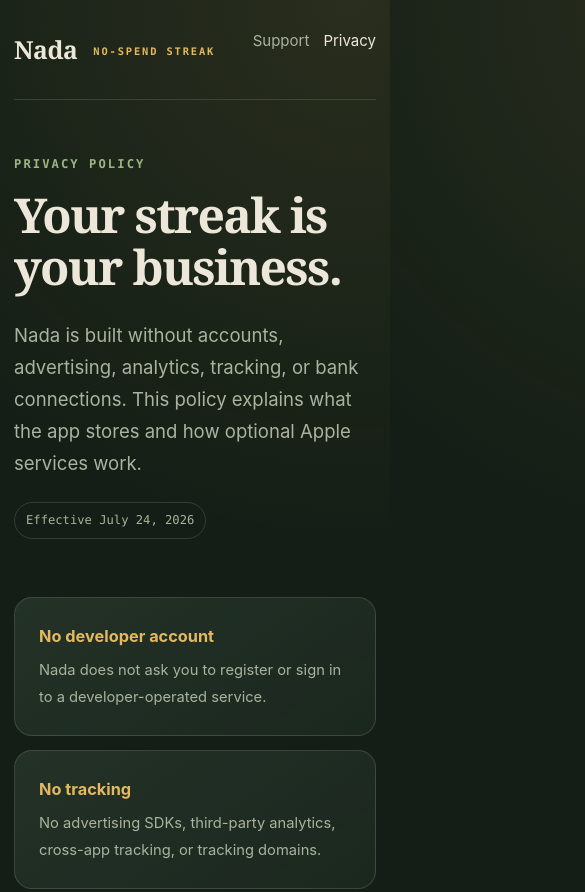
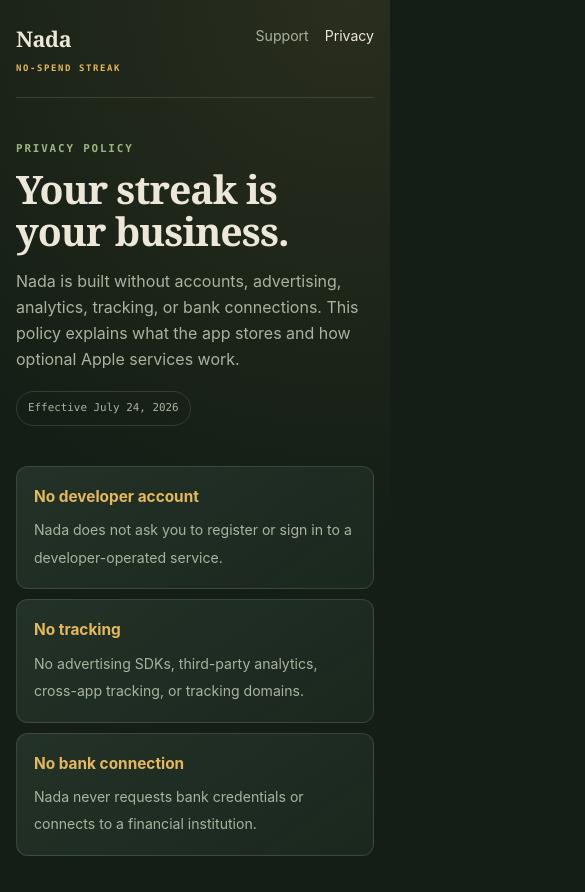
Before and after one commit to wlb0806/someInfo, a plain HTML site: page Nadaweb/privacy.html in a window 390 px wide. Shown: the top 892 px of the page, 585 px wide, since content can reach past the window. Drawn offline with Linux system fonts and the light colour scheme.

Commit message:
Add files via upload

```diff
--- a/Nadaweb/privacy.html
+++ b/Nadaweb/privacy.html
@@ -24,6 +24,7 @@
     body {
       margin: 0;
       min-height: 100vh;
+      overflow-x: hidden;
       background:
         radial-gradient(circle at 90% 0%, rgba(227, 184, 95, 0.10), transparent 34rem),
         radial-gradient(circle at 0% 36%, rgba(155, 182, 131, 0.07), transparent 28rem),
@@ -34,7 +35,7 @@
       -webkit-font-smoothing: antialiased;
     }
 
-    a { color: var(--brass); text-underline-offset: 0.2em; }
+    a { color: var(--brass); overflow-wrap: anywhere; text-underline-offset: 0.2em; }
     a:hover { color: #f0cb7b; }
     a:focus-visible {
       outline: 3px solid var(--brass);
@@ -177,6 +178,38 @@
       footer { flex-direction: column; }
     }
 
+    @media (max-width: 600px) {
+      .shell { width: min(100% - 32px, 1040px); }
+      header { gap: 18px; padding: 20px 0; }
+      .brand { font-size: 1.35rem; }
+      .brand span { display: block; margin: 4px 0 0; font-size: 0.56rem; }
+      nav { gap: 16px; padding-top: 4px; }
+      nav a { font-size: 0.88rem; }
+
+      main { padding: 42px 0 64px; }
+      .eyebrow { margin-bottom: 10px; font-size: 0.68rem; }
+      h1 { font-size: 2.45rem; line-height: 1.06; letter-spacing: -0.025em; }
+      h2 { margin-bottom: 12px; font-size: 1.62rem; letter-spacing: -0.02em; }
+      .lede { margin-top: 18px; font-size: 1rem; line-height: 1.62; }
+      .updated { margin-top: 18px; font-size: 0.68rem; }
+
+      .summary { gap: 10px; margin: 40px 0 52px; }
+      .summary div { padding: 17px; border-radius: 12px; }
+      .summary strong { font-size: 0.96rem; }
+      .summary span { font-size: 0.88rem; line-height: 1.55; }
+
+      .policy { gap: 30px; }
+      .toc { padding: 16px; border-radius: 12px; }
+      .toc strong { margin-bottom: 8px; }
+      .toc a { padding: 7px 0; font-size: 0.92rem; }
+      .content section { padding-bottom: 34px; scroll-margin-top: 16px; }
+      .content p, .content ul { font-size: 0.96rem; line-height: 1.65; }
+      .content ul { padding-left: 1.1rem; }
+      .note { padding: 16px; }
+
+      footer { gap: 10px; padding: 22px 0 32px; font-size: 0.82rem; }
+    }
+
     @media (prefers-reduced-motion: reduce) { html { scroll-behavior: auto; } }
   </style>
 </head>
```
